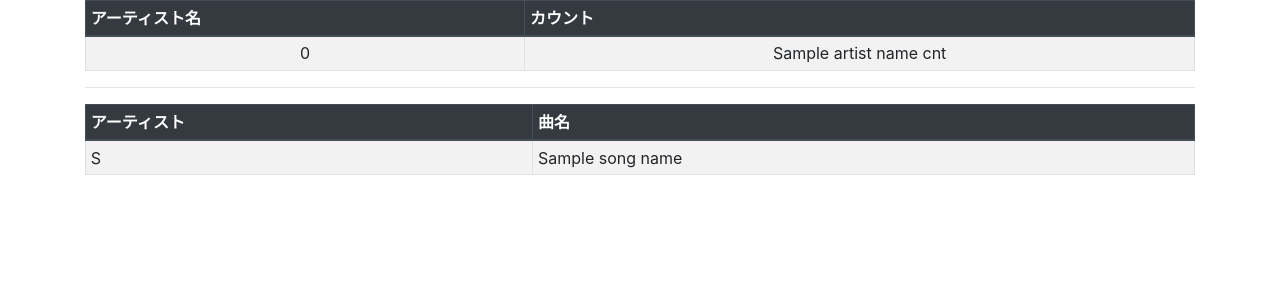
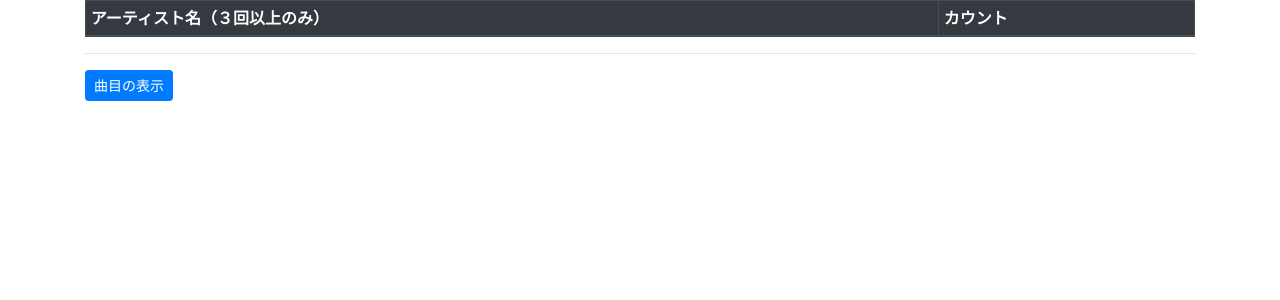
Before and after one commit to otokichi3/kumiton, a PHP site: the page made by app/views/fm802.php in a window 1280 px wide. Shown: the part 56-356 px from the top of the page. Run offline with PHP 8.4, Linux system fonts and the light colour scheme; the template is opened without the code that fills it: most values are stand-ins (such as "Sample title", 1, 10 or a date in 2020); data that the repository does not hold is empty.

Commit message:
[upd] 回数３回以上に限定・オンエア曲目は開閉式

```diff
--- a/app/views/fm802.php
+++ b/app/views/fm802.php
@@ -1,20 +1,25 @@
     <div class="container">
 
-		<table class="table table-hover table-striped table-bordered table-sm">
+		<table class="table table-hover table-striped table-bordered table-sm table-responsive-md">
 			<thead class="thead-dark">
 				<tr>
-					<th>アーティスト名</th>
+					<th>アーティスト名（３回以上のみ）</th>
 					<th>カウント</th>
 				</tr>
 			</thead>
 			<?php foreach ($artist_name_cnt as $key => $cnt): ?>
+				<?php if ($cnt > 3): ?>
 					<tr>
 						<td class="text-center"><?= $key ?></td>
 						<td class="text-center"><?= $cnt ?></td>
 					</tr>
+				<?php endif ?>
 			<?php endforeach ?>
 		</table>
 		<hr>
+
+        <button type="button" class="btn btn-primary btn-sm" data-toggle="collapse" data-target="#onair_list">曲目の表示</button>
+        <div id="onair_list" class="collapse">
 			<table class="table table-hover table-striped table-bordered table-sm">
 				<thead class="thead-dark">
 					<tr>
@@ -29,3 +34,4 @@
 					</tr>
 				<?php endforeach ?>
 			</table>
+        </div>
```
Lines whose indentation alone changed are shown as unchanged.
